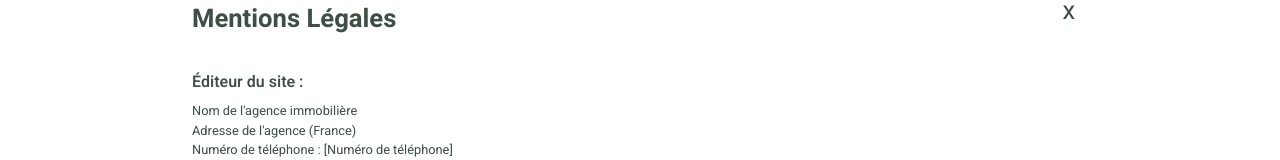
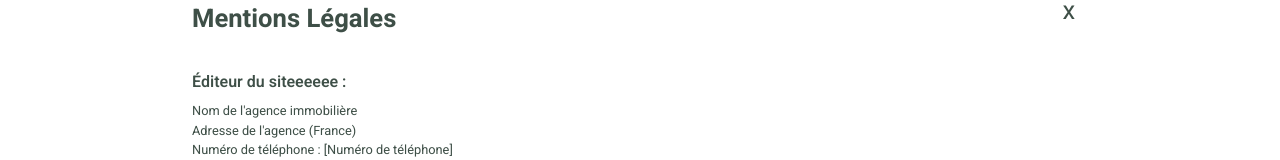
Before and after one commit to devStr0ke/spot-hotel, a Next.js app: page /mentions-legales in a window 1280 px wide. Shown: the part 120-280 px from the top of the page. Built offline with nearby package versions, Linux system fonts and the light colour scheme.

Commit message:
Changement bidon test

```diff
--- a/src/app/mentions-legales/page.tsx
+++ b/src/app/mentions-legales/page.tsx
@@ -12,7 +12,7 @@ export default function MentionsLegales() {
       <Link href="/" className={styles.close}>x</Link>
       <h1>Mentions Légales</h1>
 
-      <h3>Éditeur du site :</h3>
+      <h3>Éditeur du siteeeeee :</h3>
       <p>
         Nom de l&apos;agence immobilière<br />
         Adresse de l&apos;agence (France)<br />
```
